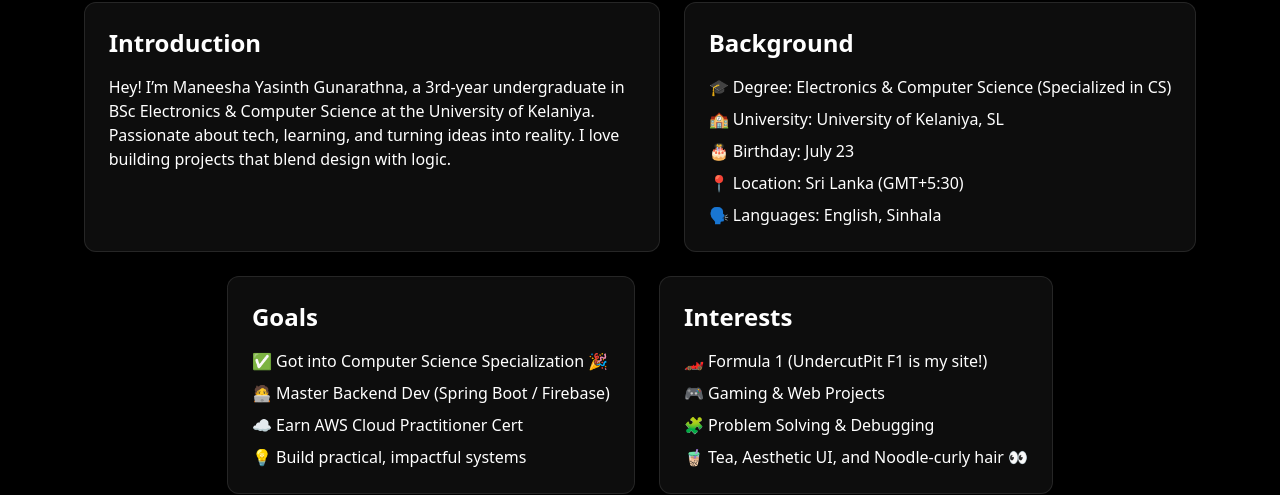
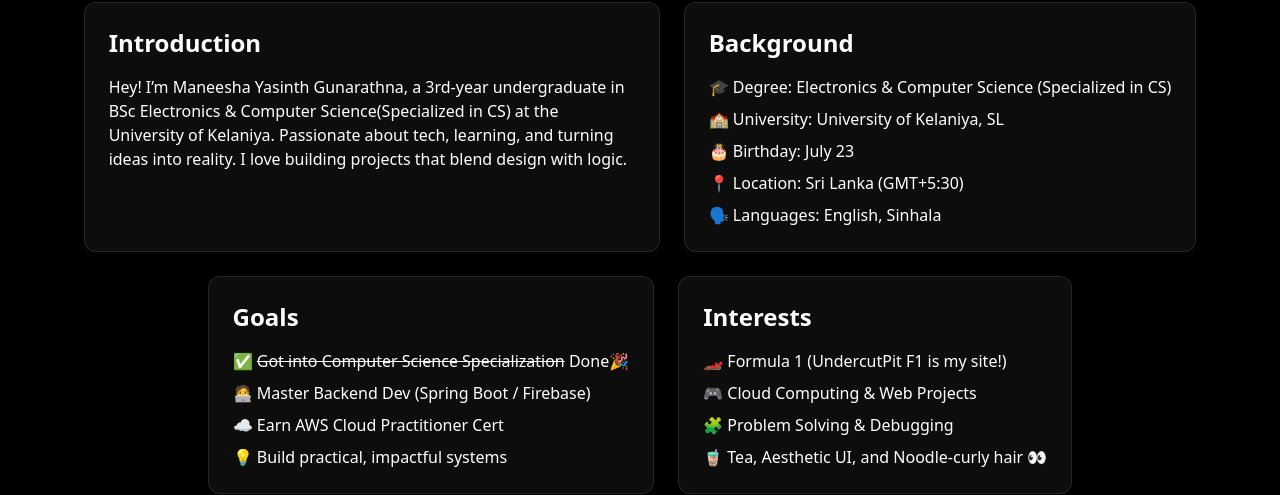
Before and after one commit to maneeshaYasinth/Maneesha-Gunarathna, a React (Vite) app: page /About in a window 1280 px wide. Shown: the part 212-707 px from the top of the page. Built offline with nearby package versions, Linux system fonts and the light colour scheme.

Commit message:
added specialization

```diff
--- a/src/components/about.jsx
+++ b/src/components/about.jsx
@@ -50,7 +50,7 @@ export default function AboutMe() {
             <h2 className="text-2xl font-semibold mb-4">Introduction</h2>
             <p>
               Hey! I’m Maneesha Yasinth Gunarathna, a 3rd-year undergraduate in
-              BSc Electronics & Computer Science at the University of Kelaniya.
+              BSc Electronics & Computer Science(Specialized in CS) at the University of Kelaniya.
               Passionate about tech, learning, and turning ideas into reality. I
               love building projects that blend design with logic.
             </p>
@@ -97,7 +97,7 @@ export default function AboutMe() {
           <div>
             <h2 className="text-2xl font-semibold mb-4">Goals</h2>
             <ul className="space-y-2">
-              <li>✅ Got into Computer Science Specialization 🎉</li>
+              <li>✅ <del>Got into Computer Science Specialization</del> Done🎉</li>
               <li>🧑‍💻 Master Backend Dev (Spring Boot / Firebase)</li>
               <li>☁️ Earn AWS Cloud Practitioner Cert</li>
               <li>💡 Build practical, impactful systems</li>
@@ -124,7 +124,7 @@ export default function AboutMe() {
             <h2 className="text-2xl font-semibold mb-4">Interests</h2>
             <ul className="space-y-2">
               <li>🏎️ Formula 1 (UndercutPit F1 is my site!)</li>
-              <li>🎮 Gaming & Web Projects</li>
+              <li>🎮 Cloud Computing & Web Projects</li>
               <li>🧩 Problem Solving & Debugging</li>
               <li>🧋 Tea, Aesthetic UI, and Noodle-curly hair 👀</li>
             </ul>
```
